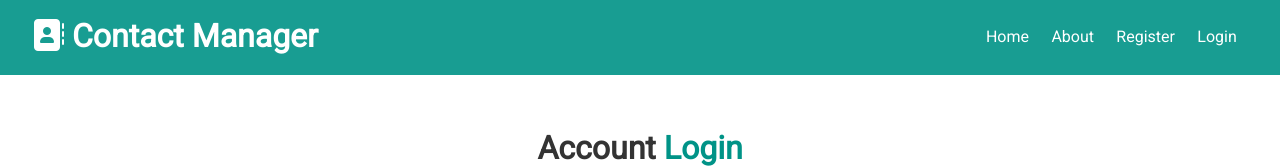
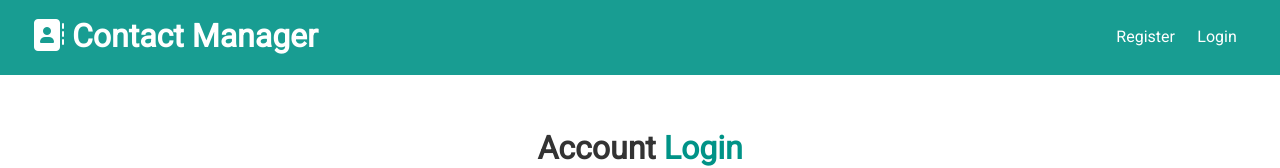
Before and after one commit to chinmayparab/contact-manager, a React (Create React App) app in the folder client/: page /login in a window 1280 px wide. Shown: the top 168 px of the page. Built offline with nearby package versions, Linux system fonts and the light colour scheme.

Commit message:
Logout User

```diff
--- a/client/package.json
+++ b/client/package.json
@@ -35,5 +35,6 @@
       "last 1 safari version"
     ]
   },
-  "proxy": "https://contact-manager-appp.herokuapp.com/"
+  "proxy": "https://contact-manager-appp.herokuapp.com/",
+  "secure": false
 }
--- a/client/src/components/layout/Navbar.js
+++ b/client/src/components/layout/Navbar.js
@@ -1,28 +1,47 @@
-import React from "react";
+import React, { Fragment, useContext } from "react";
 import PropTypes from "prop-types";
 import { Link } from "react-router-dom";
+import AuthContext from "../../context/auth/authContext";
 
 const Navbar = ({ title, icon }) => {
+  const authContext = useContext(AuthContext);
+
+  const { isAuthenticated, logout, user } = authContext;
+
+  const onLogout = () => {
+    logout();
+  };
+
+  const authLinks = (
+    <Fragment>
+      <li>Hello {user && user.name}</li>
+      <li>
+        <a onClick={onLogout} href='#!'>
+          <i className='fas fa-sign-out-alt'></i>{" "}
+          <span className='hide-sm'>Logout</span>
+        </a>
+      </li>
+    </Fragment>
+  );
+
+  const guestLinks = (
+    <Fragment>
+      <li>
+        <Link to='/register'>Register</Link>
+      </li>
+      <li>
+        <Link to='/login'>Login</Link>
+      </li>
+    </Fragment>
+  );
+
   return (
     <div className='navbar bg-primary'>
       <h1>
         <i className={icon} />
         {title}
       </h1>
-      <ul>
-        <li>
-          <Link to='/'>Home</Link>
-        </li>
-        <li>
-          <Link to='/about'>About</Link>
-        </li>
-        <li>
-          <Link to='/register'>Register</Link>
-        </li>
-        <li>
-          <Link to='/login'>Login</Link>
-        </li>
-      </ul>
+      <ul>{isAuthenticated ? authLinks : guestLinks}</ul>
     </div>
   );
 };
--- a/client/src/context/auth/AuthState.js
+++ b/client/src/context/auth/AuthState.js
@@ -93,7 +93,7 @@
   };
 
   // Logout
-  const logout = () => console.log("logout user");
+  const logout = () => dispatch({ type: LOGOUT });
 
   // Clear errrors
   const clearErrors = () => dispatch({ type: CLEAR_ERRORS });
--- a/client/src/context/auth/authReducer.js
+++ b/client/src/context/auth/authReducer.js
@@ -30,6 +30,7 @@
     case REGISTER_FAIL:
     case LOGIN_FAIL:
     case AUTH_ERROR:
+    case LOGOUT:
       localStorage.removeItem("token");
       return {
         ...state,
```
